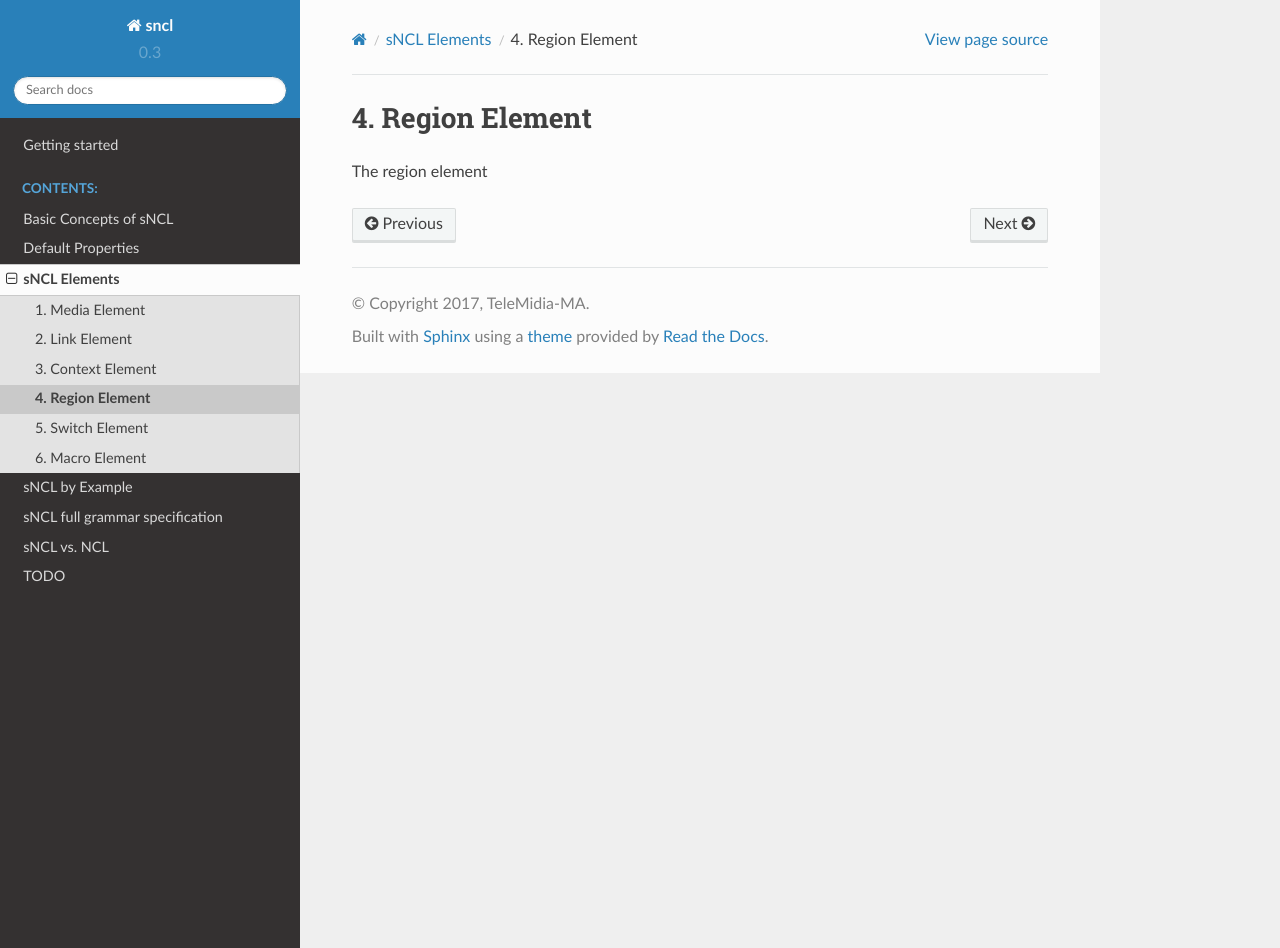
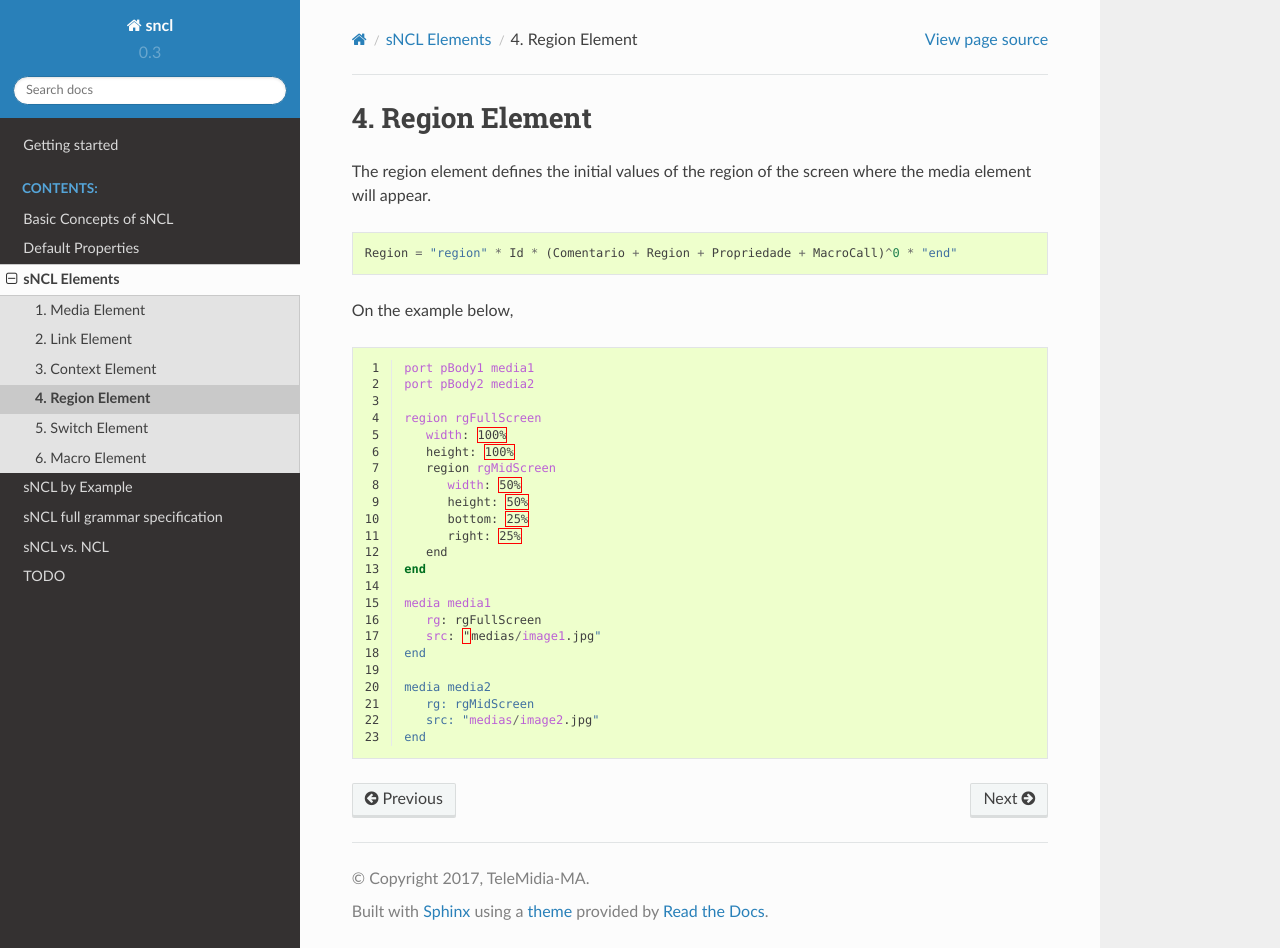
Before and after one commit to TeleMidia-MA/sncl, a Sphinx documentation site: the page built from doc/region-element.rst, in a window 1280 px wide and 948 px high. Built offline with Sphinx 7.4.7 and the Read the Docs theme 2.0.0, drawn with Linux system fonts in a browser that asks for light colours.

Commit message:
update doc

```diff
--- a/doc/region-element.rst
+++ b/doc/region-element.rst
@@ -1,4 +1,38 @@
 Region Element
 ===================
 
-The region element
+The region element defines the initial values of the region of the screen where
+the media element will appear.
+
+::
+
+   Region = "region" * Id * (Comentario + Region + Propriedade + MacroCall)^0 * "end"
+
+On the example below,
+
+.. code-block:: lua
+   :linenos:
+
+   port pBody1 media1
+   port pBody2 media2
+
+   region rgFullScreen
+      width: 100%
+      height: 100%
+      region rgMidScreen
+         width: 50%
+         height: 50%
+         bottom: 25%
+         right: 25%
+      end
+   end
+
+   media media1
+      rg: rgFullScreen
+      src: "medias/image1.jpg"
+   end
+
+   media media2
+      rg: rgMidScreen
+      src: "medias/image2.jpg"
+   end
```
Also changed, not shown: doc/area-element.rst (+31 -0 lines), 1 other file.
